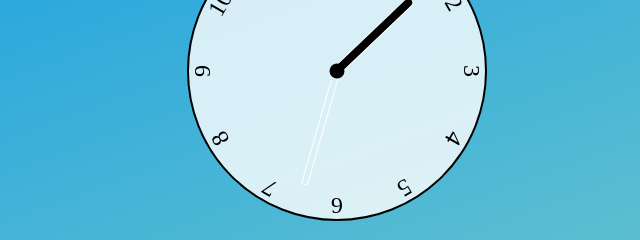
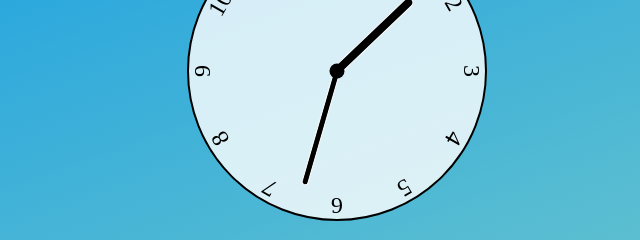
Before and after one commit to kchelmi/Clock, a plain HTML site: page index.html in a window 1280 px wide. Shown: the part 329-569 px from the top of the page, 303-943 px from the left. Drawn offline with Linux system fonts and the light colour scheme.

Commit message:
update minute-hand

```diff
--- a/style.css
+++ b/style.css
@@ -106,7 +106,7 @@ body {
 .clock .hand.minute {
   width: 7px;
   height: 40%;
-  background-color: block;
+  background-color: black;
 }
 
 .clock .hand.hour {
```
